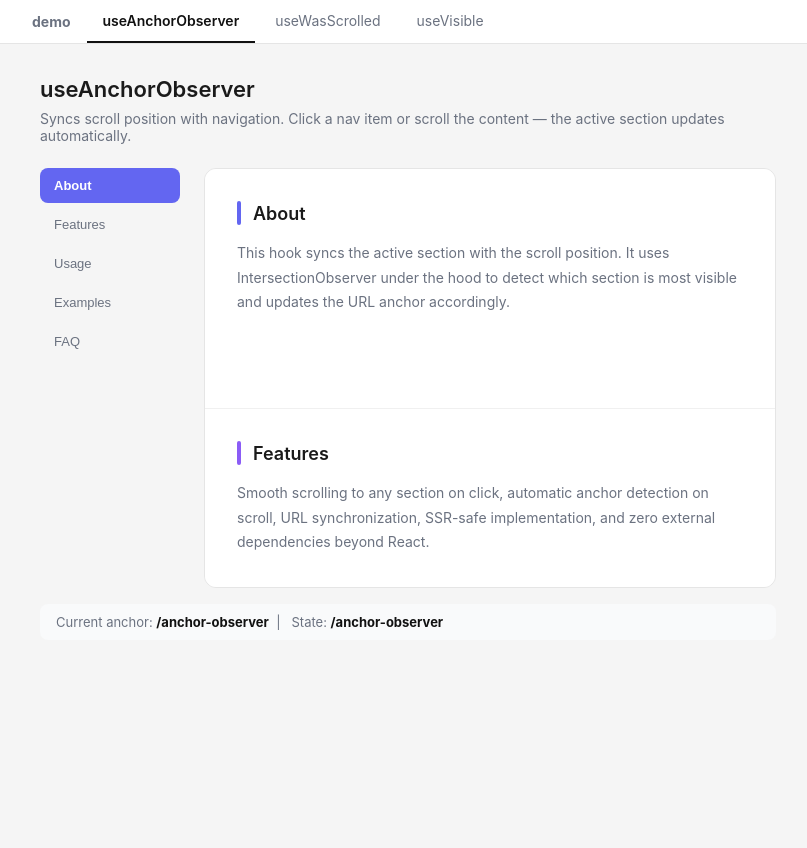
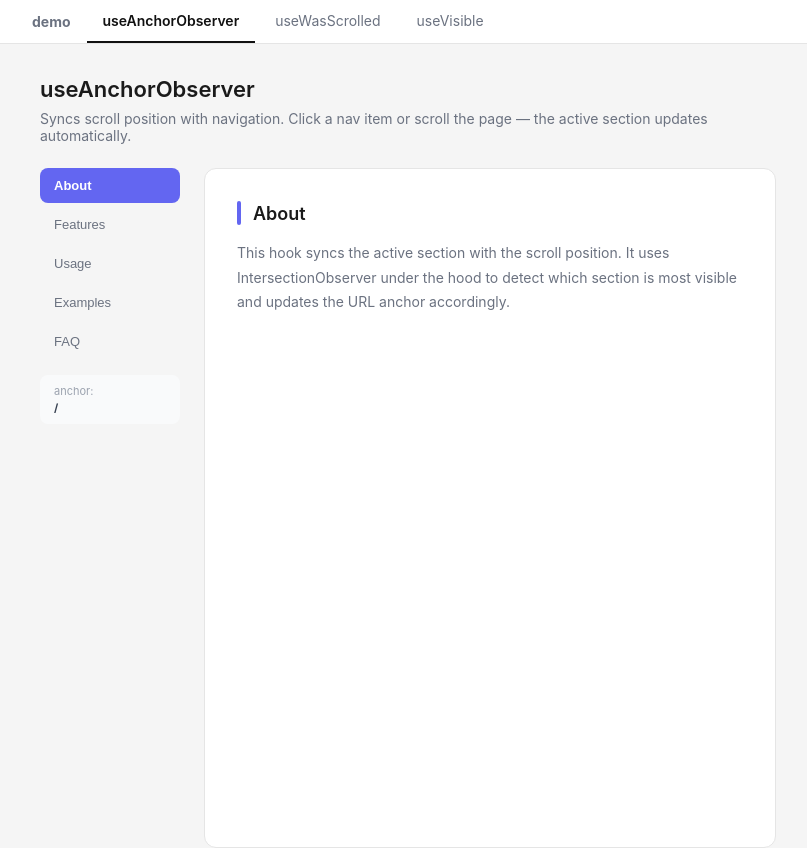
Before and after one commit to d42f/react-use-observer-hooks, a React (Vite) app in the folder demo/: page /anchor-observer in a window 1280 px wide. Shown: the top 848 px of the page, without its empty margins (232-1039 px from the left). Before the commit the page ends 800 px from the top, so only its background shows below. Built offline with nearby package versions, Linux system fonts and the light colour scheme.

Commit message:
chore: refactoring,  throttle, new anchorObserver demo

```diff
--- a/demo/src/demos/AnchorObserverDemo.tsx
+++ b/demo/src/demos/AnchorObserverDemo.tsx
@@ -52,10 +52,10 @@ export function AnchorObserverDemo() {
   });
 
   return (
-    <div style={{ padding: 32, maxWidth: 800, margin: '0 auto' }}>
+    <div style={{ maxWidth: 800, margin: '0 auto', padding: '32px 32px 64px' }}>
       <h2 style={{ fontSize: 22, marginBottom: 8 }}>useAnchorObserver</h2>
       <p style={{ color: '#6b7280', marginBottom: 24, fontSize: 14 }}>
-        Syncs scroll position with navigation. Click a nav item or scroll the content — the active section updates
+        Syncs scroll position with navigation. Click a nav item or scroll the page — the active section updates
         automatically.
       </p>
 
@@ -94,21 +94,38 @@ export function AnchorObserverDemo() {
               </button>
             );
           })}
+
+          <div
+            style={{
+              marginTop: 12,
+              padding: '8px 14px',
+              background: '#f9fafb',
+              borderRadius: 8,
+              fontSize: 11,
+              color: '#9ca3af',
+              lineHeight: 1.5,
+            }}
+          >
+            <div>anchor:</div>
+            <strong style={{ color: '#374151', wordBreak: 'break-all' }}>
+              {focusedAnchor?.replace('/anchor-observer', '') || '/'}
+            </strong>
+          </div>
         </nav>
 
+        <div ref={ref} style={{ flex: 1, display: 'flex', flexDirection: 'column', gap: 16 }}>
+          {SECTIONS.map(section => (
             <div
-          ref={ref}
+              key={section.id}
               style={{
-            flex: 1,
-            height: 420,
-            overflowY: 'auto',
+                minHeight: '85vh',
+                padding: 32,
+                marginBottom: 2,
                 borderRadius: 12,
                 border: '1px solid #e5e5e5',
                 background: '#fff',
               }}
             >
-          {SECTIONS.map(section => (
-            <div key={section.id} style={{ minHeight: 240, padding: 32, borderBottom: '1px solid #f0f0f0' }}>
               <div
                 style={{
                   display: 'inline-block',
@@ -126,20 +143,6 @@ export function AnchorObserverDemo() {
           ))}
         </div>
       </div>
-
-      <div
-        style={{
-          marginTop: 16,
-          padding: '10px 16px',
-          background: '#f9fafb',
-          borderRadius: 8,
-          fontSize: 13,
-          color: '#6b7280',
-        }}
-      >
-        Current anchor: <strong style={{ color: '#111' }}>{focusedAnchor ?? '—'}</strong>
-        &nbsp;&nbsp;|&nbsp;&nbsp; State: <strong style={{ color: '#111' }}>{pathname}</strong>
-      </div>
     </div>
   );
 }
--- a/src/useAnchorObserver.ts
+++ b/src/useAnchorObserver.ts
@@ -2,29 +2,11 @@ import { useCallback, useEffect, useMemo, useRef, useState } from 'react';
 import type { RefCallback } from 'react';
 import scrollIntoView from 'scroll-into-view-if-needed';
 
-import { smoothScrollBehavior } from './smoothScroll';
+import { getIntersectionRatio } from './utils/getIntersectionRatio';
+import { smoothScrollBehavior } from './utils/smoothScroll';
+import { throttle } from './utils/throttle';
 
 const THRESHOLD = [0, 0.1, 0.2, 0.3, 0.4, 0.5, 0.6, 0.7, 0.8, 0.9, 1];
-
-function getIntersectionRatio(element: Element, root?: Element): number {
-  const elementRect = element.getBoundingClientRect();
-  const rootRect = root
-    ? root.getBoundingClientRect()
-    : { top: 0, left: 0, bottom: window.innerHeight, right: window.innerWidth };
-
-  const intersectionTop = Math.max(elementRect.top, rootRect.top);
-  const intersectionLeft = Math.max(elementRect.left, rootRect.left);
-  const intersectionBottom = Math.min(elementRect.bottom, rootRect.bottom);
-  const intersectionRight = Math.min(elementRect.right, rootRect.right);
-
-  const intersectionWidth = Math.max(0, intersectionRight - intersectionLeft);
-  const intersectionHeight = Math.max(0, intersectionBottom - intersectionTop);
-  const intersectionArea = intersectionWidth * intersectionHeight;
-
-  const elementArea = elementRect.width * elementRect.height;
-
-  return elementArea === 0 ? 0 : intersectionArea / elementArea;
-}
 
 interface UseAnchorObserver<T> {
   ref: RefCallback<T>;
@@ -35,12 +17,16 @@ interface UseAnchorObserver<T> {
 interface UseAnchorObserverProps {
   anchors: string[];
   currentAnchor: string;
+  offsetPx?: number;
+  throttleMs?: number;
   onAnchorChange?: (anchor: string) => void;
 }
 
 export const useAnchorObserver = <T extends HTMLElement>({
   anchors,
   currentAnchor,
+  offsetPx = 0,
+  throttleMs = 50,
   onAnchorChange,
 }: UseAnchorObserverProps): UseAnchorObserver<T> => {
   const [container, setContainer] = useState<T | null>(null);
@@ -62,18 +48,16 @@ export const useAnchorObserver = <T extends HTMLElement>({
 
   useEffect(() => {
     if (!container || !window.IntersectionObserver) return;
-    const updateEntry = ([{ target }]: IntersectionObserverEntry[]) => {
-      setFocusedChild(prev =>
-        !prev || getIntersectionRatio(prev, container) < getIntersectionRatio(target, container) ? target : prev,
-      );
-    };
+    const updateEntry = throttle(([{ target }]: IntersectionObserverEntry[]) => {
+      setFocusedChild(prev => (!prev || getIntersectionRatio(prev) < getIntersectionRatio(target) ? target : prev));
+    }, throttleMs);
     const observers = Array.from(container.children).map(child => {
       const observer = new IntersectionObserver(updateEntry, { threshold: THRESHOLD });
       observer.observe(child);
       return observer;
     });
     return () => observers.forEach(o => o.disconnect());
-  }, [container]);
+  }, [container, throttleMs]);
 
   const focusedAnchor = useMemo(() => {
     if (!stateRef.current.isLocked) {
--- /dev/null
+++ b/src/utils/getIntersectionRatio.ts
@@ -0,0 +1,21 @@
+export function getIntersectionRatio(element: Element, root?: Element): number {
+  const elementRect = element.getBoundingClientRect();
+  const rootRect = root
+    ? root.getBoundingClientRect()
+    : { top: 0, left: 0, bottom: window.innerHeight, right: window.innerWidth };
+
+  const intersectionTop = Math.max(elementRect.top, rootRect.top);
+  const intersectionLeft = Math.max(elementRect.left, rootRect.left);
+  const intersectionBottom = Math.min(elementRect.bottom, rootRect.bottom);
+  const intersectionRight = Math.min(elementRect.right, rootRect.right);
+
+  const intersectionWidth = Math.max(0, intersectionRight - intersectionLeft);
+  const intersectionHeight = Math.max(0, intersectionBottom - intersectionTop);
+  const intersectionArea = intersectionWidth * intersectionHeight;
+
+  const rootWidth = rootRect.right - rootRect.left;
+  const rootHeight = rootRect.bottom - rootRect.top;
+  const rootArea = rootWidth * rootHeight;
+
+  return rootArea === 0 ? 0 : intersectionArea / rootArea;
+}
--- a/src/smoothScroll.ts
+++ b/src/utils/smoothScroll.ts
@@ -1,4 +1,3 @@
-// Memoize so we're much more friendly to non-dom envs
 let memoizedNow: () => number;
 
 const now = () => {
--- /dev/null
+++ b/src/utils/throttle.ts
@@ -0,0 +1,25 @@
+export function throttle<T extends unknown[]>(fn: (...args: T) => void, delay: number): (...args: T) => void {
+  let lastCall = 0;
+  let timer: ReturnType<typeof setTimeout> | null = null;
+
+  return (...args: T) => {
+    const now = Date.now();
+    const remaining = delay - (now - lastCall);
+
+    if (remaining <= 0) {
+      if (timer !== null) {
+        clearTimeout(timer);
+        timer = null;
+      }
+      lastCall = now;
+      fn(...args);
+    } else {
+      if (timer !== null) clearTimeout(timer);
+      timer = setTimeout(() => {
+        lastCall = Date.now();
+        timer = null;
+        fn(...args);
+      }, remaining);
+    }
+  };
+}
```
Lines whose indentation alone changed are shown as unchanged.
